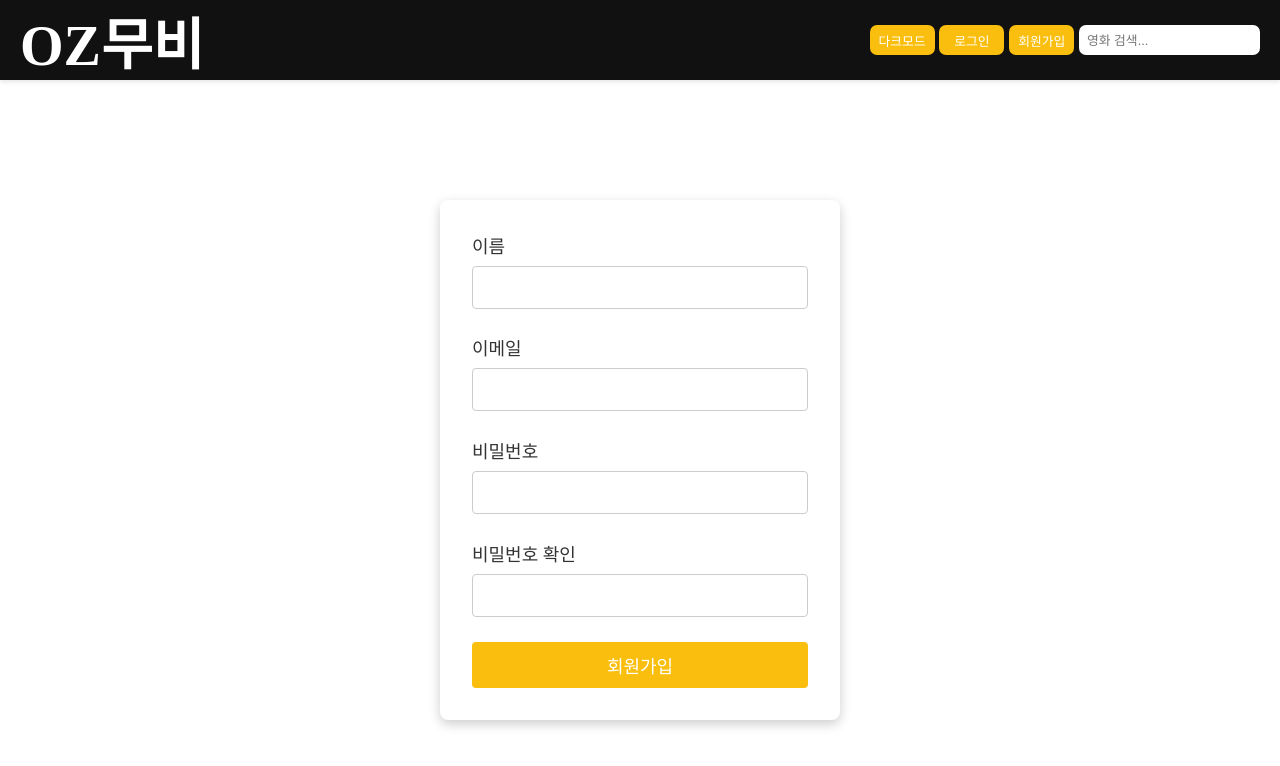
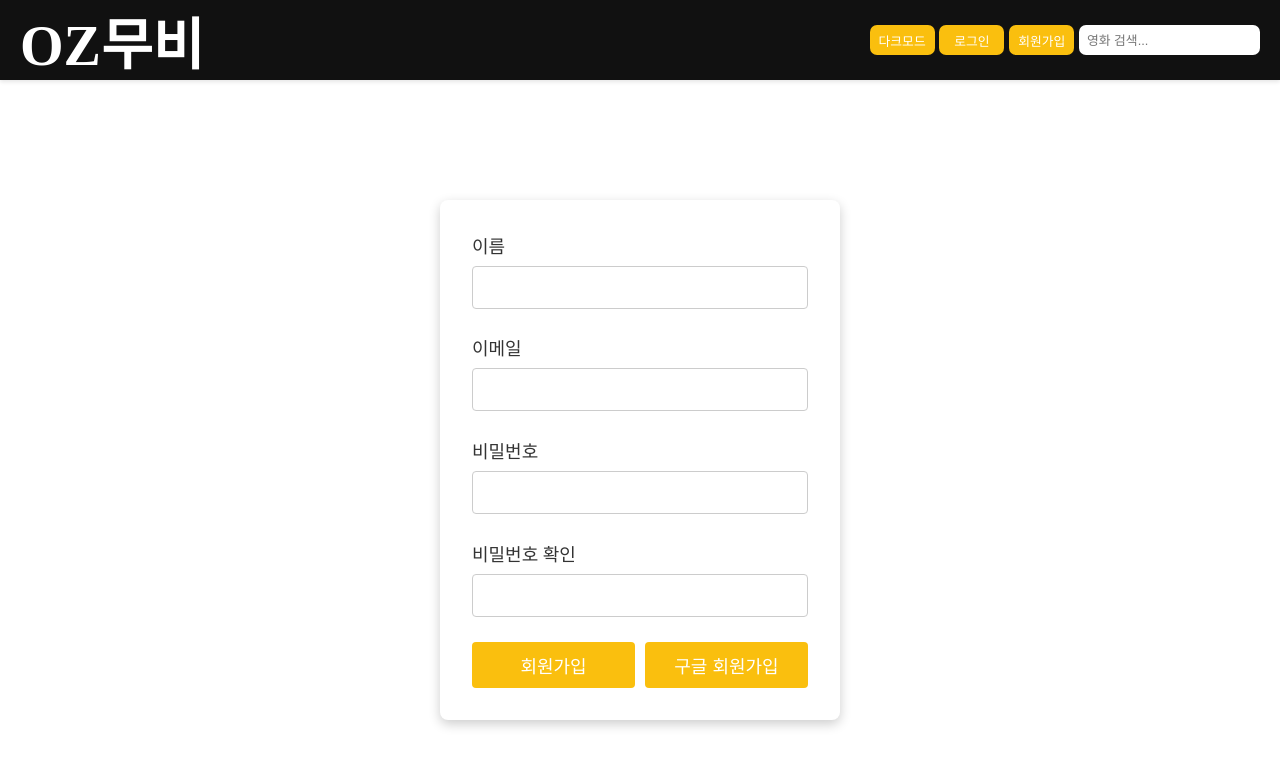
Before and after one commit to kim-ho-seon/project2_tmdb_ozmovie, a React (Vite) app: page /signup in a window 1280 px wide. Shown: the top 766 px of the page. Built offline with nearby package versions, Linux system fonts and the light colour scheme; no server answers.

Commit message:
mission4 SNS추가

```diff
--- a/src/components/Login.jsx
+++ b/src/components/Login.jsx
@@ -44,10 +44,14 @@ const StyledLogin = styled.div`
        }
       }
     }
+    div{
+      display: flex;
+      gap: 10px;
 
         button {
           width: 100%;
           padding: 10px;
+          margin-bottom: 8px;
           background-color: #fabf0e;
           color: white;
           border: none;
@@ -58,6 +62,7 @@ const StyledLogin = styled.div`
 
             &:hover {
               background-color: #e2b83a;
+          }
       }
     }
   `
@@ -109,6 +114,26 @@ export default function Login({ setIsLoggedIn }) {
     }
   };
 
+  const googleLogin = async () => {
+    try {
+      const { error } = await supabase.auth.signInWithOAuth({
+        provider: 'google',
+      });
+
+      if (error) {
+        setError(error.message);
+        setIsLoggedIn(false); // 로그인 실패 시 상태 업데이트
+      } else {
+        setIsLoggedIn(true); // 로그인 성공 시 상태 업데이트
+        alert('구글 로그인 성공');
+        // navigate('/'); // 리스트 페이지로 리다이렉트
+      }
+    } catch (error) {
+      setError('구글 로그인에 실패했습니다.');
+      setIsLoggedIn(false); // 로그인 실패 시 상태 업데이트
+    }
+  };
+
   return (
     <StyledLogin>
       <form onSubmit={handleLogin}>
@@ -135,7 +160,10 @@ export default function Login({ setIsLoggedIn }) {
           />
         </fieldset>
         {error && <p style={{ color: 'red' }}>{error}</p>}
+        <div>
           <button type="submit">로그인</button>
+          <button onClick={googleLogin}>구글 로그인</button>
+        </div>
       </form>
     </StyledLogin>
   );
--- a/src/components/Signup.jsx
+++ b/src/components/Signup.jsx
@@ -44,7 +44,10 @@ const StyledLogin = styled.div`
        }
       }
     }
-
+    div{
+        display: flex;
+        gap: 10px;
+    }
     button {
       width: 100%;
       padding: 10px;
@@ -74,7 +77,7 @@ const supabaseAnonKey = import.meta.env.VITE_SUPA_API_KEY;
 
 const supabase = createClient(supabaseUrl, supabaseAnonKey);
 
-export default function Signup() {
+export default function Signup({setIsLoggedIn}) {
 
     const [formSignup, setFormSignup] = useState({
         name: '',
@@ -145,6 +148,25 @@ export default function Signup() {
             setSuccess('회원가입이 완료되었습니다!');
         }
     };
+    const googleLogin = async () => {
+        try {
+          const { error } = await supabase.auth.signInWithOAuth({
+            provider: 'google',
+          });
+
+          if (error) {
+            setError(error.message);
+            setIsLoggedIn(false); // 회원가입 실패 시 상태 업데이트
+          } else {
+            setIsLoggedIn(true); // 회원가입 성공 시 상태 업데이트
+            alert('구글 회원가입 성공');
+            // navigate('/'); // 리스트 페이지로 리다이렉트
+          }
+        } catch (error) {
+          setError('구글 회원가입에 실패했습니다.');
+          setIsLoggedIn(false); // 회원가입 실패 시 상태 업데이트
+        }
+      };
 
     return (
 
@@ -196,7 +218,10 @@ export default function Signup() {
                 </fieldset>
                 {error && <div className="error">{error}</div>}
                 {success && <div className="success">{success}</div>}
-                <button type="submit">회원가입</button>
+                <div>
+                    <button type="submit">회원가입</button>
+                    <button onClick={googleLogin}>구글 회원가입</button>
+                </div>
             </form>
         </StyledLogin>
     );
```
Lines whose indentation alone changed are shown as unchanged.
